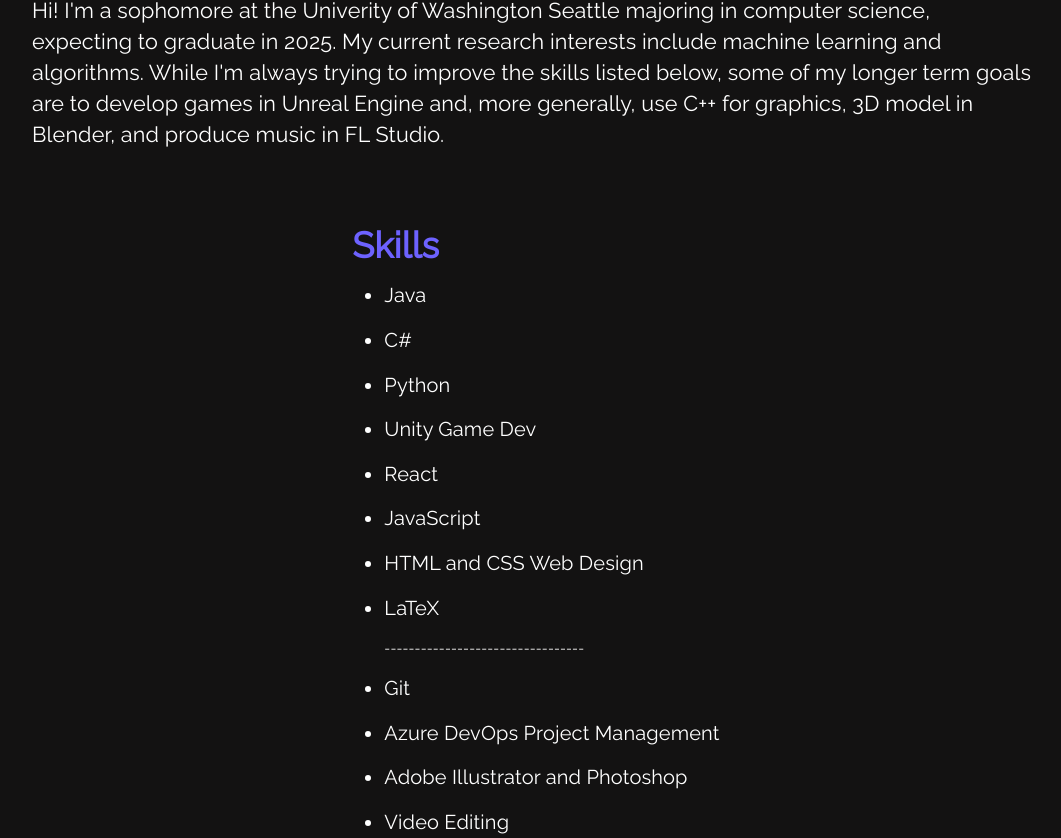
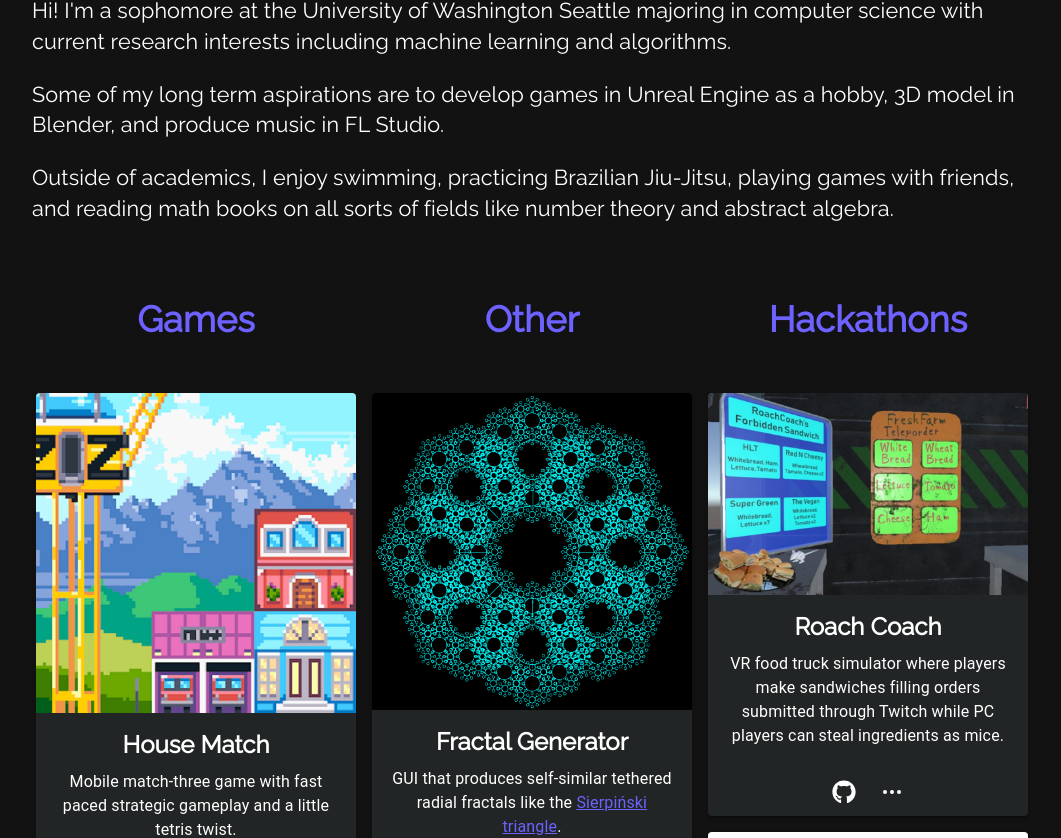
Before and after one commit to bcaffee/personal-website, a React (Create React App) app: page / in a window 1280 px wide. Shown: the part 237-1075 px from the top of the page, without its empty margins (108-1169 px from the left). Built offline with nearby package versions, Linux system fonts and the light colour scheme; a web font is replaced by a local one.

Commit message:
Intro edits and typo fixes

```diff
--- a/src/App.js
+++ b/src/App.js
@@ -153,18 +153,20 @@ export default function App() {
 
               <div className="introduction">
                 <p>{mainPage.introductions[0]}</p>
+                <p>{mainPage.introductions[1]}</p>
+                <p>{mainPage.introductions[2]}</p>
                 {/* <p>{mainPage.introductions[1]}</p> */}
               </div>
-              <Grid container spacing={10} className="skills-grid">
-                <Grid item>
-                  <h4 className="skill-titles">Skills</h4>
+              {/* <Grid container spacing={10} className="skills-grid"> */}
+              {/* <Grid item> */}
+              {/* <h4 className="skill-titles">Skills</h4> */}
               {/* <div className="skills-note"> */}
               {/* (Sorted by proficiency in descending order */}
               {/* </div> */}
               {/* <div className="skills-note"> */}
               {/* relative to my overall level of experience) */}
               {/* </div> */}
-                  <Grid container spacing={2}>
+              {/* <Grid container spacing={2}>
                     <ul>
                       {Object.keys(mainPage.skills).map((skill) => (
                         <Grid item key={skill}>
@@ -183,9 +185,8 @@ export default function App() {
                       ))}
                     </ul>
                   </Grid>
-                </Grid>
+                </Grid> */}
 
-              </Grid>
               <Grid container spacing={2} className="projects-grid">
                 <Grid item>
                   <h4>Games</h4>
--- a/src/site-content.js
+++ b/src/site-content.js
@@ -1,24 +1,26 @@
 const mainPage = {
   introductions: [
-    "Hi! I'm a sophomore at the Univerity of Washington Seattle majoring in computer science, expecting to graduate in 2025. My current research interests include machine learning and algorithms. While I'm always trying to improve the skills listed below, some of my longer term goals are to develop games in Unreal Engine and, more generally, use C++ for graphics, 3D model in Blender, and produce music in FL Studio.",
+    "Hi! I'm a sophomore at the University of Washington Seattle majoring in computer science with current research interests including machine learning and algorithms.",
+    "Some of my long term aspirations are to develop games in Unreal Engine as a hobby, 3D model in Blender, and produce music in FL Studio.",
+    "Outside of academics, I enjoy swimming, practicing Brazilian Jiu-Jitsu, playing games with friends, and reading math books on all sorts of fields like number theory and abstract algebra.",
   ],
 
-  skills: [
-    "Java",
-    "C#",
-    "Python",
-    "Unity Game Dev",
-    "React",
-    "JavaScript",
-    "HTML and CSS Web Design",
-    "LaTeX",
-  ],
-  otherSkills: [
-    "Git",
-    "Azure DevOps Project Management",
-    "Adobe Illustrator and Photoshop",
-    "Video Editing",
-  ],
+  // skills: [
+  //   "Java",
+  //   "C#",
+  //   "Python",
+  //   "Unity Game Dev",
+  //   "React",
+  //   "JavaScript",
+  //   "HTML and CSS Web Design",
+  //   "LaTeX",
+  // ],
+  // otherSkills: [
+  //   "Git",
+  //   "Azure DevOps Project Management",
+  //   "Adobe Illustrator and Photoshop",
+  //   "Video Editing",
+  // ],
 
   games: [
     {
@@ -65,7 +67,7 @@ const mainPage = {
       thumbnailDesc:
         "GUI that produces self-similar tethered radial fractals like the <a href='https://en.wikipedia.org/wiki/Sierpinski_triangle'>Sierpiński triangle</a>.",
       modalInfo:
-        "<p>For this project, I used Java to create the customization GUI and draw the fractal. Inspiration came from wanting to better my Java graphic skills and using recursion to make art. The GUI itself has a lot of room for improvement since I rushed through that part. However, I’m thrilled with how the fractals turned out. For simplicity, the “tethered radial” part of the drawings means “connected circles.” </p> <p>The customization options include color, child fractal count, child depth, child-parent ratio, and dark or light mode. Besides some small bugs with the drawing panel creation and the dark mode not always working, the next steps are to add real-time drawing as the settings are changed and to include a warning plus stop drawing once the child fractals get too small. While working on this application, I learned about a cool abstract math <a href='https://www.youtube.com/watch?v=gB9n2gHsHN4'>video </a> about why fractals are typically not self-similar, and I highly recommend it.</p>",
+        "<p>For this project, I used Java to create the customization GUI and draw the fractal. Inspiration came from wanting to better my Java graphic skills and using recursion to make art. The GUI itself has a lot of room for improvement since I rushed through that part. However, I’m thrilled with how the fractals turned out. For simplicity, the “tethered radial” part of the drawings means “connected circles.” </p> <p>The customization options include color, child fractal count, child depth, child-parent ratio, and dark or light mode. Besides some small bugs with the drawing panel creation and the dark mode not always working, the next steps are to add real-time drawing as the settings are changed and to include a warning plus stop drawing once the child fractals get too small. While working on this application, I learned about a cool abstract math <a href='https://www.youtube.com/watch?v=gB9n2gHsHN4'>video</a> about why fractals are typically not self-similar, and I highly recommend it.</p>",
       thumbnailImg: "images/FractalGenerator.png",
       // imgs: [""], Add more fractal images to github README
       git: "https://github.com/bcaffee/FractalGenerator",
```
Lines whose indentation alone changed are shown as unchanged.
